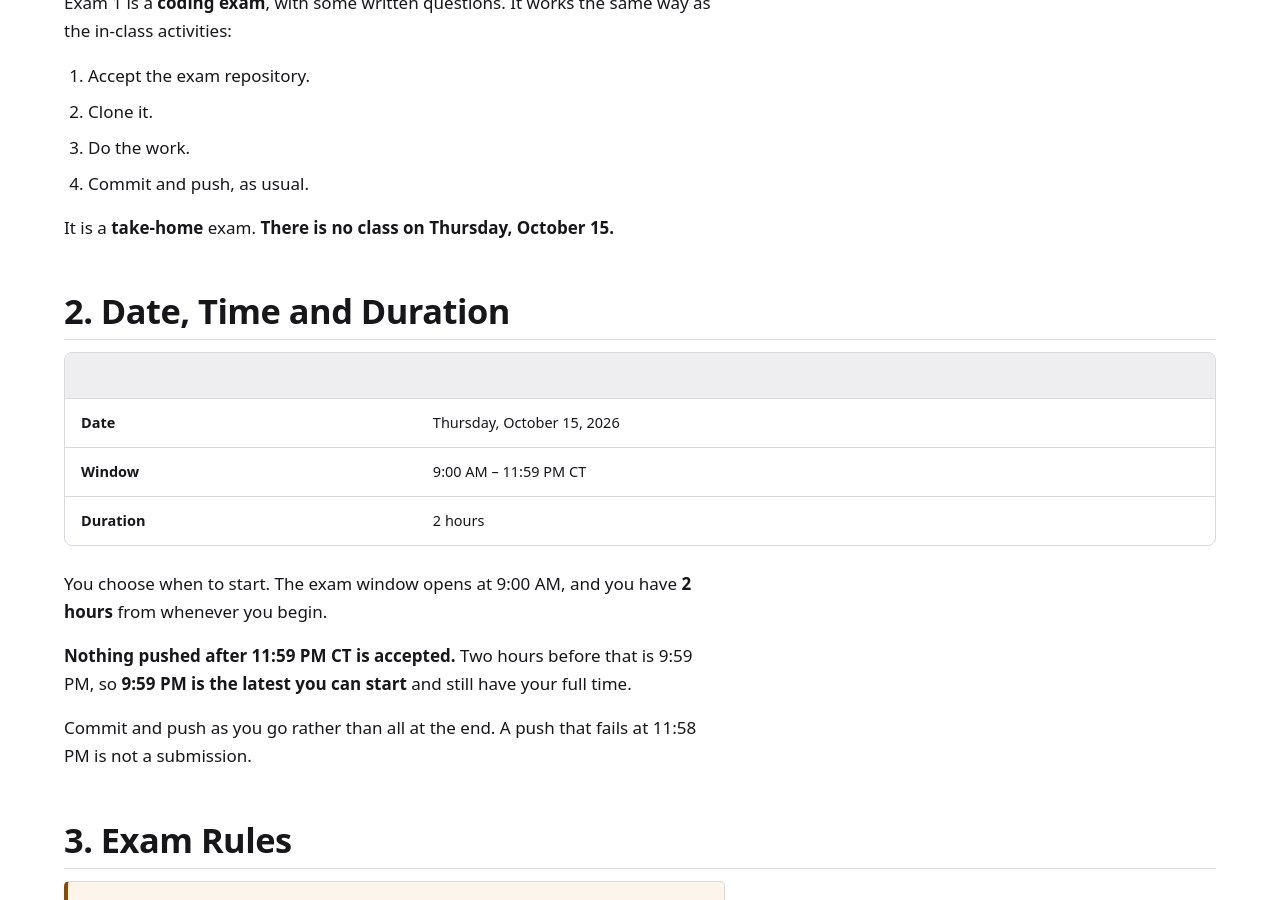
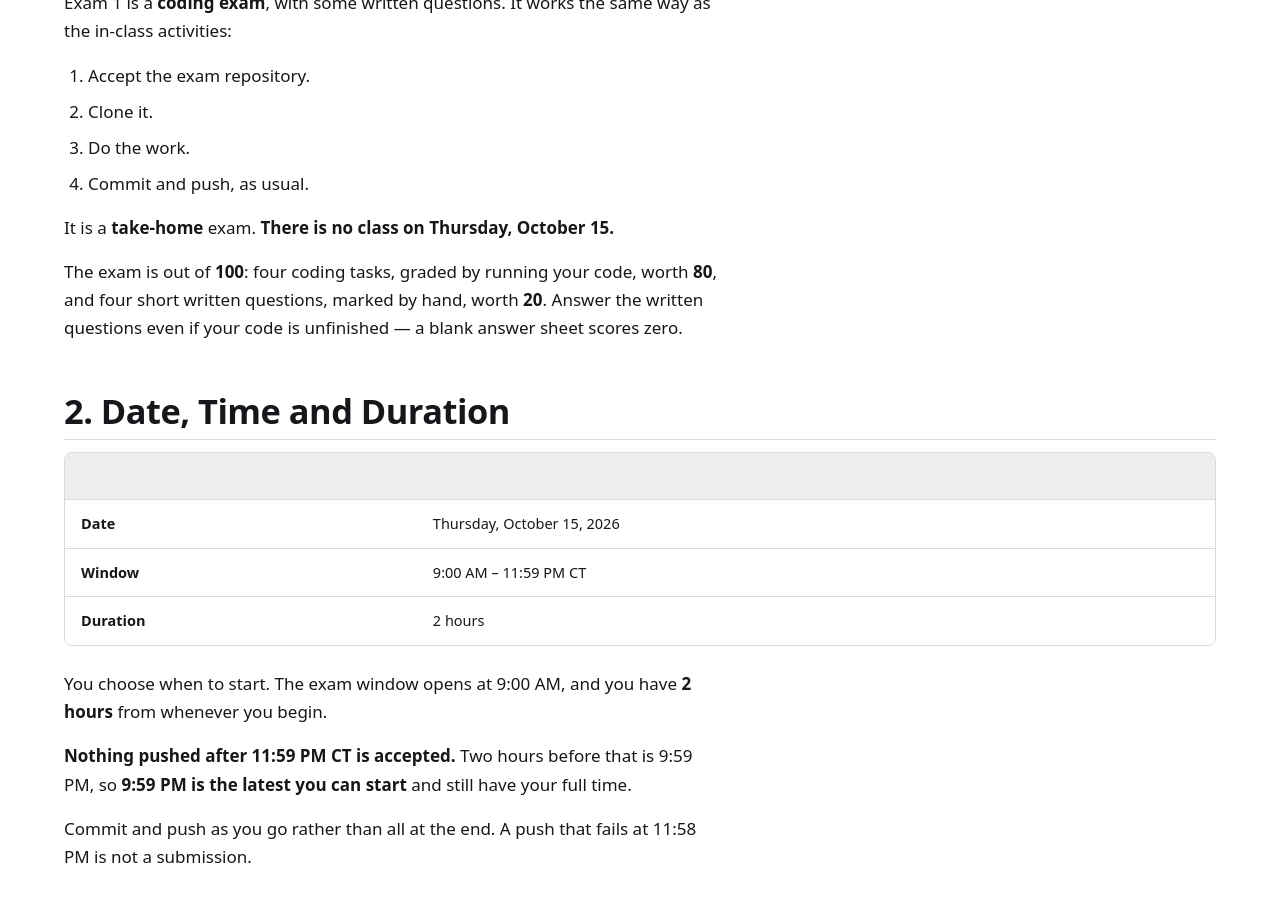
Before and after one commit to CSCE-313-FA26/CSCE-313-FA26.github.io, a Jekyll site: the page built from exam-1-instructions/index.md, in a window 1280 px wide and 900 px high, scrolled down 812 px. Built offline with Jekyll 4.4.1, drawn with Linux system fonts in a browser that asks for light colours.

Commit message:
Exam 1: state the 80 code / 20 written split
Co-Authored-By: Claude Opus 5 (1M context) <noreply@anthropic.com>
Claude-Session: https://claude.ai/code/session_01Cdfrp6jXTU4Azy52SVcfSN

```diff
--- a/exam-1-instructions/index.md
+++ b/exam-1-instructions/index.md
@@ -33,6 +33,11 @@ as the in-class activities:
 4. Commit and push, as usual.
 
 It is a **take-home** exam. **There is no class on Thursday, October 15.**
+
+The exam is out of **100**: four coding tasks, graded by running your code, worth
+**80**, and four short written questions, marked by hand, worth **20**. Answer
+the written questions even if your code is unfinished — a blank answer sheet
+scores zero.
 
 ## 2. Date, Time and Duration
 
```
